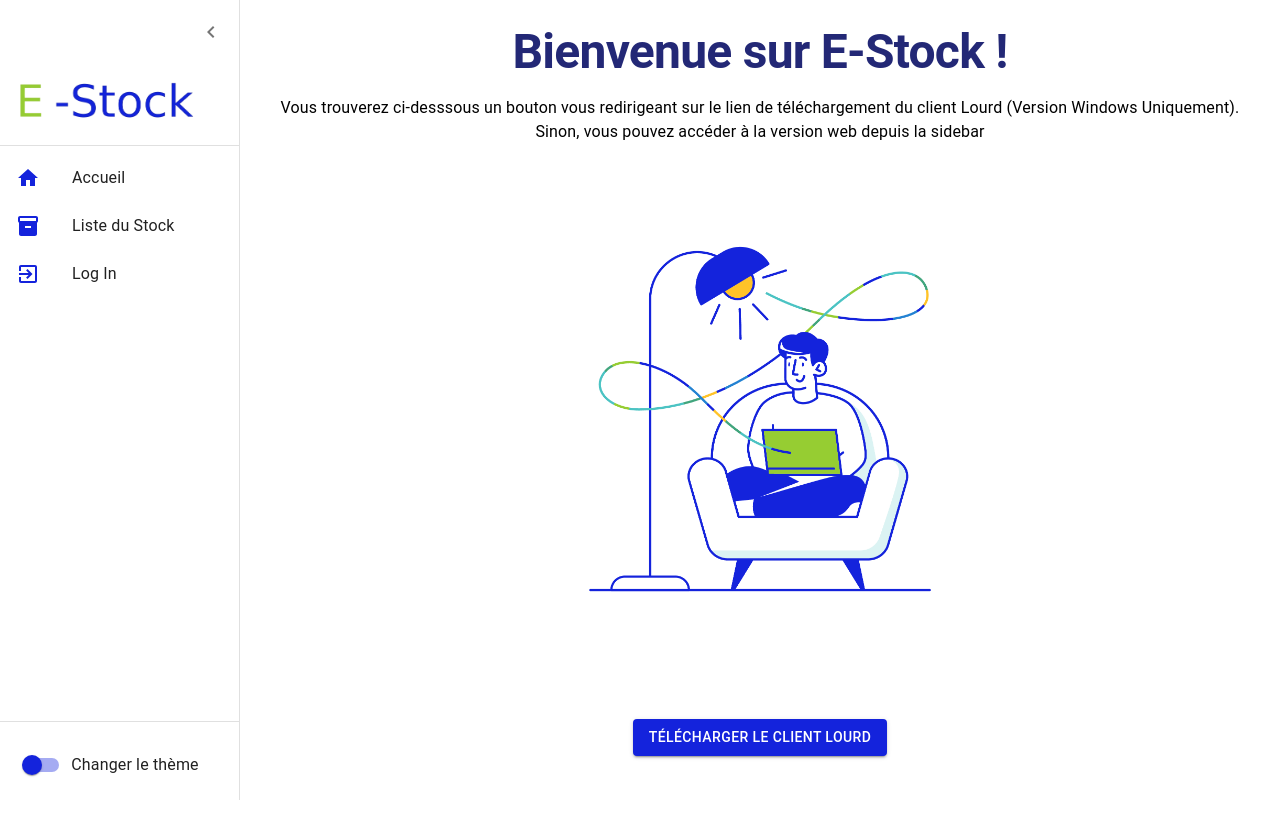
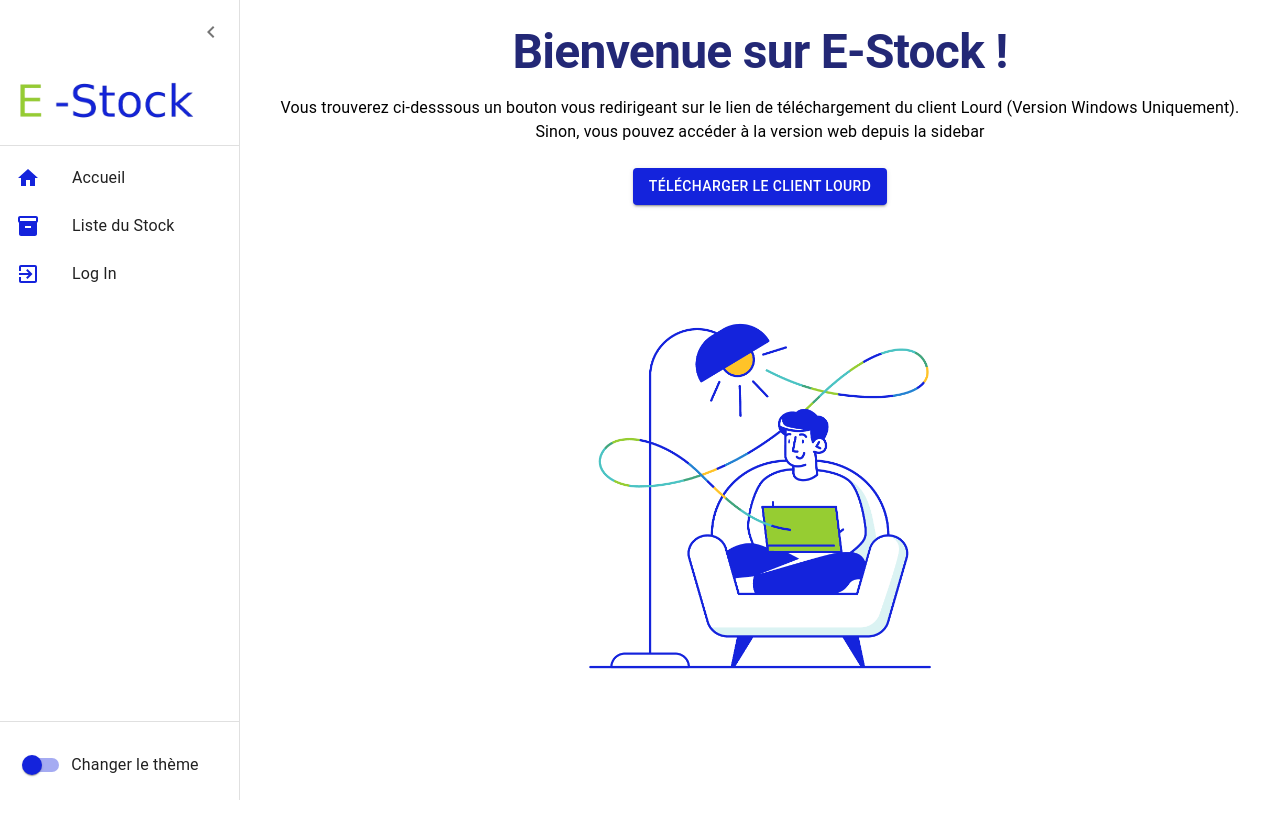
Before and after one commit to 0xChaser/gestion-stock_front, a React (Create React App) app: page / in a window 1280 px wide. Shown: the top 816 px of the page. Built offline with nearby package versions, Linux system fonts and the light colour scheme.

Commit message:
Update Homepage

```diff
--- a/src/pages/Home/Home.tsx
+++ b/src/pages/Home/Home.tsx
@@ -24,15 +24,12 @@ const HomePage: React.FC = () => {
         <CustomTitle>
           Bienvenue sur E-Stock !
         </CustomTitle>
+
         <Typography variant="body1" sx={{ marginTop: 2 }}>
           Vous trouverez ci-desssous un bouton vous redirigeant sur le lien de téléchargement du client Lourd (Version Windows Uniquement).<br />
           Sinon, vous pouvez accéder à la version web depuis la sidebar</Typography>
 
-        <img src={StockImage} alt="Stock" style={{ minWidth: '35%', width:'100%', maxWidth:'650px', height: 'auto', marginTop: '-50px' }} />
-
-        </Box>
-
-        <Box sx={{ marginTop: -10, display: 'flex', alignItems: 'center', justifyContent: 'center' }}>
+        <Box sx={{display: 'flex', alignItems: 'center', justifyContent: 'center' }}>
           <Button
             href="https://drive.google.com/uc?id=1TYr3WNeC73p1dmSsvWq06cabi4SlB51H"
             variant="contained"
@@ -50,6 +47,12 @@ const HomePage: React.FC = () => {
             Télécharger le Client Lourd
           </Button>
        </Box>
+
+        <img src={StockImage} alt="Stock" style={{ minWidth: '35%', width:'100%', maxWidth:'650px', height: 'auto', marginTop: '-50px' }} />
+
+        </Box>
+
+
     </ThemeProvider>
   );
 };
```
